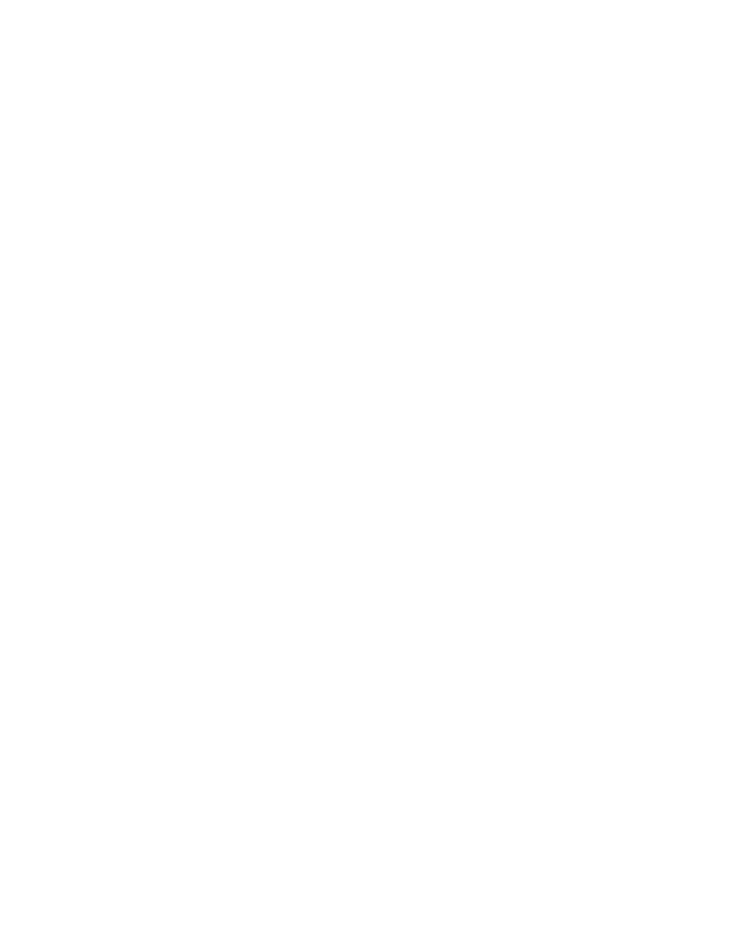
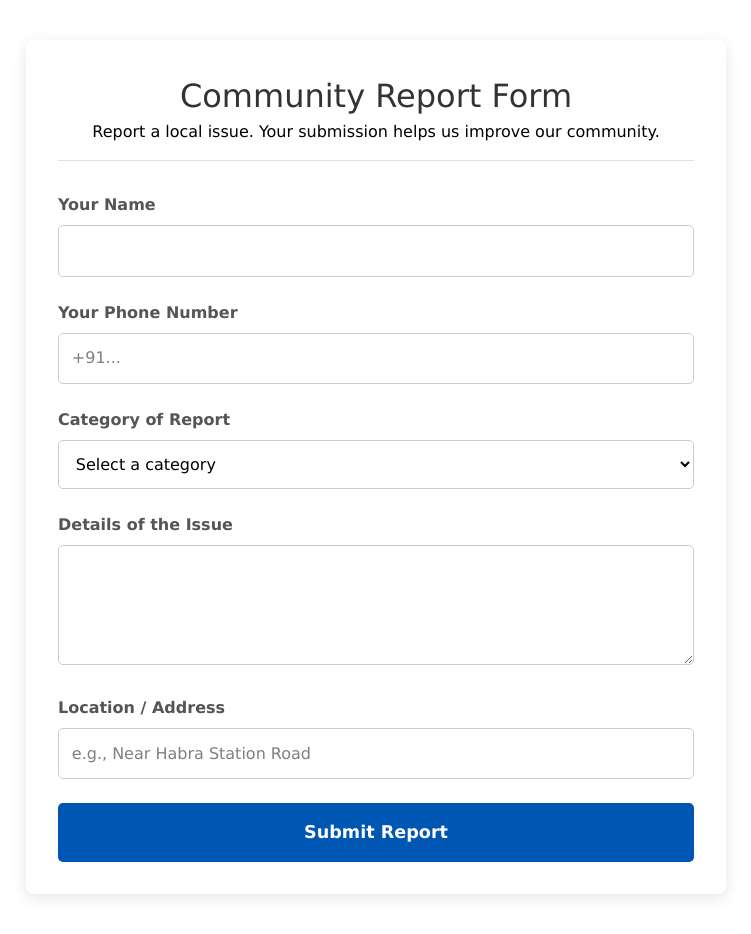
Before and after one commit to adityadebnath009/HackHeritage2k25, a React (Vite) app in the folder frontend/: page /report-issue in a window 1280 px wide. Before the commit this address had no page. Shown: the whole page, without its empty margins (264-1015 px from the left). Before the commit the page ends 800 px from the top, so only its background shows below. Built offline with nearby package versions, Linux system fonts and the light colour scheme.

Commit message:
Update Community Report

```diff
--- a/frontend/src/App.jsx
+++ b/frontend/src/App.jsx
@@ -14,6 +14,10 @@
 import WellnessContent from "./components/WellnessContent.jsx";
 import Telemedicine from "./components/Telemedicine.jsx";
 
+
+// --- 1. IMPORT THE NEW COMPONENT ---
+import CommunityReport from "./components/CommunityReport.jsx";
+
 export default function App() {
   return (
     <Router>
@@ -29,6 +33,10 @@
         <Route path="/wellness/:topic/:purpose" element={<WellnessContent />} />
         <Route path="/telemedicine" element={<Telemedicine />} />
 
+        {/* --- 2. ADD THE NEW ROUTE FOR THE REPORTING PAGE --- */}
+        <Route path="/report-issue" element={<CommunityReport />} />
+
+
       </Routes>
       <ToastContainer position="top-center" autoClose={2000} />
     </Router>
--- /dev/null
+++ b/frontend/src/components/CommunityReport.css
@@ -0,0 +1,86 @@
+.report-container {
+    max-width: 700px;
+    margin: 40px auto;
+    padding: 2rem;
+    background-color: #ffffff;
+    border-radius: 8px;
+    box-shadow: 0 4px 15px rgba(0, 0, 0, 0.1);
+}
+
+.report-header {
+    text-align: center;
+    margin-bottom: 2rem;
+    border-bottom: 1px solid #e0e0e0;
+    padding-bottom: 1rem;
+}
+
+.report-header h2 {
+    color: #333;
+    font-size: 2rem;
+}
+
+.report-form .form-group {
+    margin-bottom: 1.5rem;
+}
+
+.report-form label {
+    display: block;
+    margin-bottom: 0.5rem;
+    font-weight: 600;
+    color: #555;
+}
+
+.report-form input,
+.report-form select,
+.report-form textarea {
+    width: 100%;
+    padding: 0.8rem;
+    border: 1px solid #ccc;
+    border-radius: 5px;
+    font-size: 1rem;
+    box-sizing: border-box;
+}
+
+.report-form textarea {
+    min-height: 120px;
+    resize: vertical;
+}
+
+.report-form button {
+    width: 100%;
+    padding: 1rem;
+    font-size: 1.1rem;
+    font-weight: bold;
+    color: #fff;
+    background-color: #0056b3;
+    border: none;
+    border-radius: 5px;
+    cursor: pointer;
+    transition: background-color 0.3s ease;
+}
+
+.report-form button:hover {
+    background-color: #004494;
+}
+
+.report-form button:disabled {
+    background-color: #a0a0a0;
+    cursor: not-allowed;
+}
+
+.form-message {
+    margin-top: 1.5rem;
+    padding: 1rem;
+    border-radius: 5px;
+    text-align: center;
+}
+
+.form-message.success {
+    background-color: #d4edda;
+    color: #155724;
+}
+
+.form-message.error {
+    background-color: #f8d7da;
+    color: #721c24;
+}
--- /dev/null
+++ b/frontend/src/components/CommunityReport.jsx
@@ -0,0 +1,123 @@
+import React, { useState } from 'react';
+import './CommunityReport.css'; // We will create this CSS file next
+
+const CommunityReport = () => {
+    // State to hold form data
+    const [formData, setFormData] = useState({
+        reporter_name: '',
+        phone_number: '',
+        category: '',
+        description: '',
+        location: ''
+    });
+
+    // State for managing submission status (e.g., loading, success, error)
+    const [status, setStatus] = useState({
+        loading: false,
+        error: null,
+        success: null,
+    });
+
+    // --- IMPORTANT: UPDATE THIS URL ---
+    // This should be the full URL to your running FastAPI backend's create endpoint
+    const API_URL = 'http://127.0.0.1:8000/reports/create';
+
+    const handleInputChange = (e) => {
+        const { name, value } = e.target;
+        setFormData(prev => ({ ...prev, [name]: value }));
+    };
+
+    const handleSubmit = async (e) => {
+        e.preventDefault();
+        setStatus({ loading: true, error: null, success: null });
+
+        // Get current date and time
+        const now = new Date();
+        const report_date = now.toISOString().split('T')[0]; // Format: YYYY-MM-DD
+        const report_time = now.toTimeString().split(' ')[0]; // Format: HH:MM:SS
+
+        const payload = {
+            ...formData,
+            report_date: report_date,
+            report_time: report_time,
+            // You can add lat/long here if you implement geolocation
+            lat: null,
+            long: null,
+        };
+
+        try {
+            const response = await fetch(API_URL, {
+                method: 'POST',
+                headers: {
+                    'Content-Type': 'application/json',
+                },
+                body: JSON.stringify(payload),
+            });
+
+            if (!response.ok) {
+                // Try to get error detail from API response
+                const errorData = await response.json();
+                throw new Error(errorData.detail || 'Something went wrong');
+            }
+
+            const result = await response.json();
+            setStatus({ loading: false, success: `Report submitted successfully! Your Report ID is: ${result.report_id}`, error: null });
+            setFormData({ // Reset form
+                reporter_name: '',
+                phone_number: '',
+                category: '',
+                description: '',
+                location: ''
+            });
+
+        } catch (error) {
+            setStatus({ loading: false, success: null, error: error.message });
+        }
+    };
+
+    return (
+        <div className="report-container">
+            <div className="report-header">
+                <h2>Community Report Form</h2>
+                <p>Report a local issue. Your submission helps us improve our community.</p>
+            </div>
+            <form onSubmit={handleSubmit} className="report-form">
+                <div className="form-group">
+                    <label htmlFor="reporter_name">Your Name</label>
+                    <input type="text" id="reporter_name" name="reporter_name" value={formData.reporter_name} onChange={handleInputChange} required />
+                </div>
+                <div className="form-group">
+                    <label htmlFor="phone_number">Your Phone Number</label>
+                    <input type="tel" id="phone_number" name="phone_number" placeholder="+91..." value={formData.phone_number} onChange={handleInputChange} required />
+                </div>
+                <div className="form-group">
+                    <label htmlFor="category">Category of Report</label>
+                    <select id="category" name="category" value={formData.category} onChange={handleInputChange} required>
+                        <option value="" disabled>Select a category</option>
+                        <option value="Symptoms / Health Concern">Symptoms / Health Concern</option>
+                        <option value="Environmental Health">Environmental Health</option>
+                        <option value="Healthcare Services">Healthcare Services</option>
+                        <option value="Emergency / Disaster">Emergency / Disaster</option>
+                        <option value="Animal / Vector Issues">Animal / Vector Issues</option>
+                        <option value="Community Requests / Awareness / Requests">Community Requests / Awareness</option>
+                    </select>
+                </div>
+                <div className="form-group">
+                    <label htmlFor="description">Details of the Issue</label>
+                    <textarea id="description" name="description" value={formData.description} onChange={handleInputChange} required></textarea>
+                </div>
+                <div className="form-group">
+                    <label htmlFor="location">Location / Address</label>
+                    <input type="text" id="location" name="location" placeholder="e.g., Near Habra Station Road" value={formData.location} onChange={handleInputChange} required />
+                </div>
+                <button type="submit" disabled={status.loading}>
+                    {status.loading ? 'Submitting...' : 'Submit Report'}
+                </button>
+            </form>
+            {status.success && <div className="form-message success">{status.success}</div>}
+            {status.error && <div className="form-message error">{status.error}</div>}
+        </div>
+    );
+};
+
+export default CommunityReport;
--- a/frontend/src/components/Home.jsx
+++ b/frontend/src/components/Home.jsx
@@ -16,6 +16,7 @@
     faHandHoldingMedical,
     faLaptopMedical,
     faCaretDown,
+    faBullhorn, // <-- CHANGE 1: ICON IMPORTED HERE
 } from "@fortawesome/free-solid-svg-icons";
 import {
     faCalendar,
@@ -124,7 +125,7 @@
                                 className="content-menu-items"
                                 onMouseEnter={() => this.setState({ hoveredItem: 1 })}
                                 onMouseLeave={() => this.setState({ hoveredItem: null })}
-                                onClick={() => window.location.href = '/health-hub'} // <-- Added this line
+                                onClick={() => window.location.href = '/health-hub'}
                                 style={{ cursor: 'pointer' }}
                             >
                                 {this.state.hoveredItem !== 1 && <FontAwesomeIcon icon={faHandHoldingMedical} />}
@@ -138,7 +139,7 @@
                                 className="content-menu-items"
                                 onMouseEnter={() => this.setState({ hoveredItem: 2 })}
                                 onMouseLeave={() => this.setState({ hoveredItem: null })}
-                                onClick={() => window.location.href = '/telemedicine'} // <-- Added this line
+                                onClick={() => window.location.href = '/telemedicine'}
                                 style={{ cursor: 'pointer' }}
                             >
                                 {this.state.hoveredItem !== 2 && <FontAwesomeIcon icon={faUserDoctor} />}
@@ -166,7 +167,7 @@
                                 className="content-menu-items"
                                 onMouseEnter={() => this.setState({ hoveredItem: 4 })}
                                 onMouseLeave={() => this.setState({ hoveredItem: null })}
-                                onClick={() => window.location.href = '/wellnesssidebar'} // <-- Added this line
+                                onClick={() => window.location.href = '/wellnesssidebar'}
                                 style={{ cursor: 'pointer' }}
                             >
                                 {this.state.hoveredItem !== 4 && <FontAwesomeIcon icon={faBookMedical} />}
@@ -189,6 +190,23 @@
                                         : "Feedback"}
                                 </p>
                             </div>
+
+                            {/* --- CHANGE 2 & 3: NEW FEATURE BOX WITH IMPROVED LINK --- */}
+                            <Link to="/report-issue" className="content-menu-items">
+                                <div
+                                    onMouseEnter={() => this.setState({ hoveredItem: 6 })}
+                                    onMouseLeave={() => this.setState({ hoveredItem: null })}
+                                >
+                                    {this.state.hoveredItem !== 6 && <FontAwesomeIcon icon={faBullhorn} />}
+                                    <p className={this.state.hoveredItem === 6 ? "content-menu-hover" : ""}>
+                                        {this.state.hoveredItem === 6
+                                            ? "Report local health or environmental issues directly to the Habra authorities."
+                                            : "Community Reporting"}
+                                    </p>
+                                </div>
+                            </Link>
+                            {/* --- END OF CHANGES --- */}
+
                         </div>
                     </div>
                     <div className="footer-about">
@@ -266,6 +284,4 @@
     }
 }
 
-
-
 export default Home;
```
Also changed, not shown: 2 other files (tests, documents, lock files or other folders).
